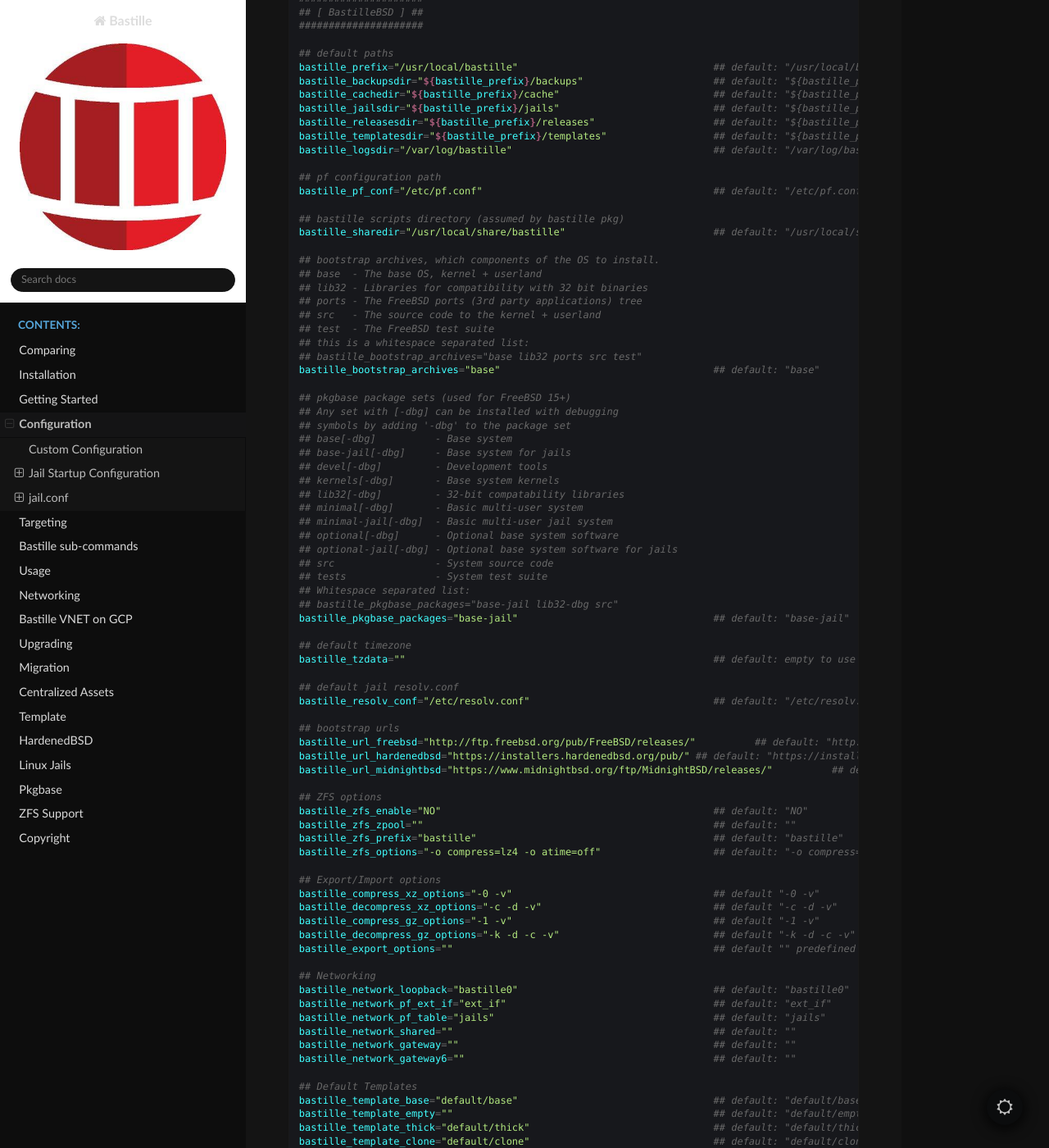
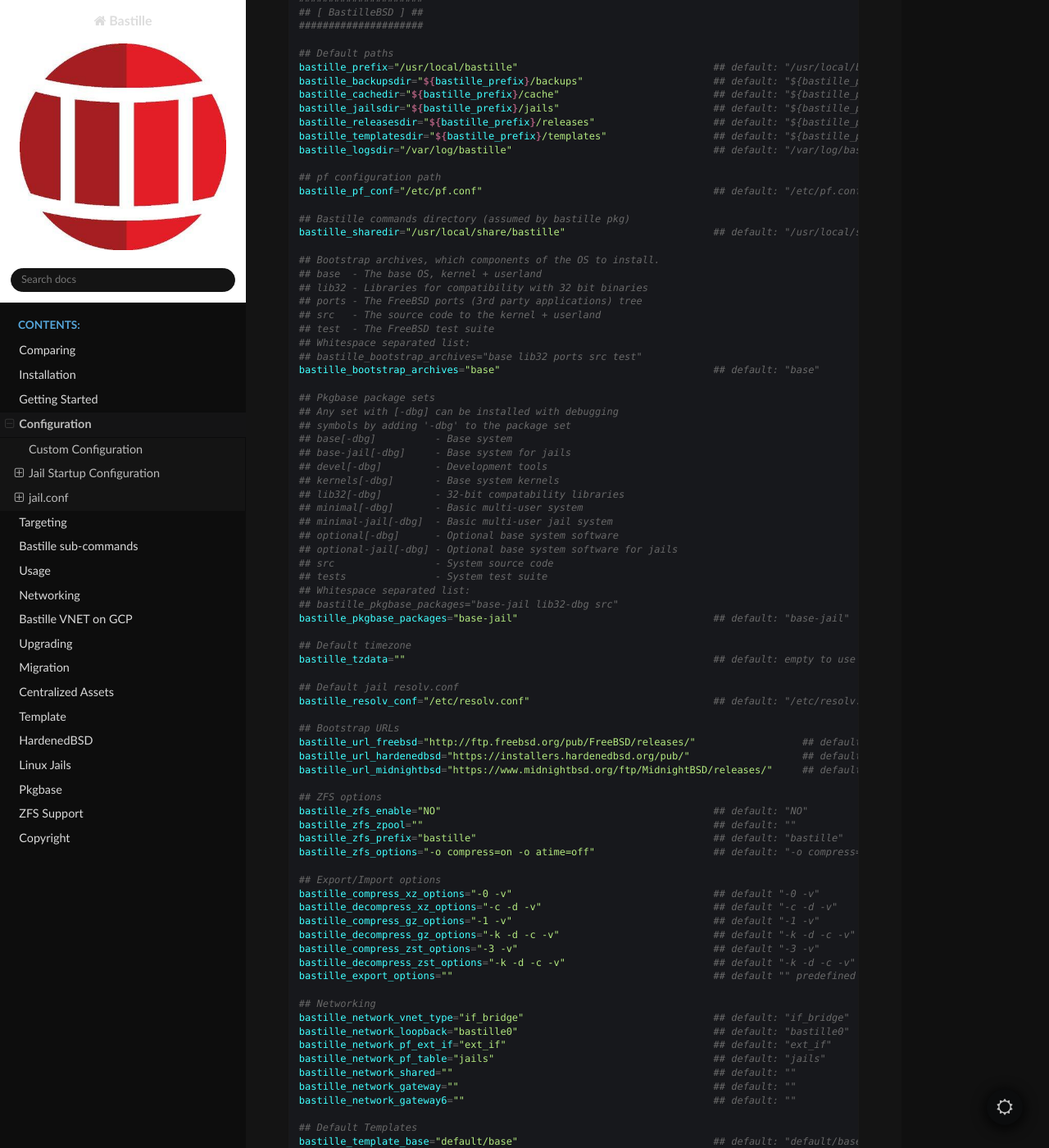
Before and after one commit to BastilleBSD/bastille, a Sphinx documentation site: the page built from docs/chapters/configuration.rst, in a window 1280 px wide and 1400 px high, scrolled down 378 px. Shown: the whole window at 82% size. Built offline with Sphinx 7.4.7 and the Read the Docs theme 3.1.0, drawn with Linux system fonts in a browser that asks for light colours.

```diff
--- a/docs/chapters/configuration.rst
+++ b/docs/chapters/configuration.rst
@@ -17,7 +17,7 @@ This is the default `bastille.conf` file.
   ## [ BastilleBSD ] ##
   #####################
 
-  ## default paths
+  ## Default paths
   bastille_prefix="/usr/local/bastille"                                 ## default: "/usr/local/bastille"
   bastille_backupsdir="${bastille_prefix}/backups"                      ## default: "${bastille_prefix}/backups"
   bastille_cachedir="${bastille_prefix}/cache"                          ## default: "${bastille_prefix}/cache"
@@ -29,20 +29,20 @@ This is the default `bastille.conf` file.
   ## pf configuration path
   bastille_pf_conf="/etc/pf.conf"                                       ## default: "/etc/pf.conf"
 
-  ## bastille scripts directory (assumed by bastille pkg)
+  ## Bastille commands directory (assumed by bastille pkg)
   bastille_sharedir="/usr/local/share/bastille"                         ## default: "/usr/local/share/bastille"
 
-  ## bootstrap archives, which components of the OS to install.
+  ## Bootstrap archives, which components of the OS to install.
   ## base  - The base OS, kernel + userland
   ## lib32 - Libraries for compatibility with 32 bit binaries
   ## ports - The FreeBSD ports (3rd party applications) tree
   ## src   - The source code to the kernel + userland
   ## test  - The FreeBSD test suite
-  ## this is a whitespace separated list:
+  ## Whitespace separated list:
   ## bastille_bootstrap_archives="base lib32 ports src test"
   bastille_bootstrap_archives="base"                                    ## default: "base"
 
-  ## pkgbase package sets (used for FreeBSD 15+)
+  ## Pkgbase package sets
   ## Any set with [-dbg] can be installed with debugging
   ## symbols by adding '-dbg' to the package set
   ## base[-dbg]          - Base system
@@ -60,31 +60,34 @@ This is the default `bastille.conf` file.
   ## bastille_pkgbase_packages="base-jail lib32-dbg src"
   bastille_pkgbase_packages="base-jail"                                 ## default: "base-jail"
 
-  ## default timezone
+  ## Default timezone
   bastille_tzdata=""                                                    ## default: empty to use host's time zone
 
-  ## default jail resolv.conf
+  ## Default jail resolv.conf
   bastille_resolv_conf="/etc/resolv.conf"                               ## default: "/etc/resolv.conf"
 
-  ## bootstrap urls
-  bastille_url_freebsd="http://ftp.freebsd.org/pub/FreeBSD/releases/"          ## default: "http://ftp.freebsd.org/pub/FreeBSD/releases/"
-  bastille_url_hardenedbsd="https://installers.hardenedbsd.org/pub/" ## default: "https://installer.hardenedbsd.org/pub/HardenedBSD/releases/"
-  bastille_url_midnightbsd="https://www.midnightbsd.org/ftp/MidnightBSD/releases/"          ## default: "https://www.midnightbsd.org/pub/MidnightBSD/releases/"
+  ## Bootstrap URLs
+  bastille_url_freebsd="http://ftp.freebsd.org/pub/FreeBSD/releases/"                  ## default: "http://ftp.freebsd.org/pub/FreeBSD/releases/"
+  bastille_url_hardenedbsd="https://installers.hardenedbsd.org/pub/"                   ## default: "https://installer.hardenedbsd.org/pub/HardenedBSD/releases/"
+  bastille_url_midnightbsd="https://www.midnightbsd.org/ftp/MidnightBSD/releases/"     ## default: "https://www.midnightbsd.org/pub/MidnightBSD/releases/"
 
   ## ZFS options
   bastille_zfs_enable="NO"                                              ## default: "NO"
   bastille_zfs_zpool=""                                                 ## default: ""
   bastille_zfs_prefix="bastille"                                        ## default: "bastille"
-  bastille_zfs_options="-o compress=lz4 -o atime=off"                   ## default: "-o compress=lz4 -o atime=off"
+  bastille_zfs_options="-o compress=on -o atime=off"                    ## default: "-o compress=on -o atime=off"
 
   ## Export/Import options
   bastille_compress_xz_options="-0 -v"                                  ## default "-0 -v"
   bastille_decompress_xz_options="-c -d -v"                             ## default "-c -d -v"
   bastille_compress_gz_options="-1 -v"                                  ## default "-1 -v"
   bastille_decompress_gz_options="-k -d -c -v"                          ## default "-k -d -c -v"
-  bastille_export_options=""                                            ## default "" predefined export options, e.g. "--safe --gz"
+  bastille_compress_zst_options="-3 -v"                                 ## default "-3 -v"
+  bastille_decompress_zst_options="-k -d -c -v"                         ## default "-k -d -c -v"
+  bastille_export_options=""                                            ## default "" predefined export options, e.g. "--live --gz"
 
   ## Networking
+  bastille_network_vnet_type="if_bridge"                                ## default: "if_bridge"
   bastille_network_loopback="bastille0"                                 ## default: "bastille0"
   bastille_network_pf_ext_if="ext_if"                                   ## default: "ext_if"
   bastille_network_pf_table="jails"                                     ## default: "jails"
--- a/docs/chapters/installation.rst
+++ b/docs/chapters/installation.rst
@@ -5,7 +5,7 @@ Bastille is available in the official FreeBSD ports tree at
 ``sysutils/bastille``. Binary packages are available in quarterly and latest
 repositories.
 
-Current version is ``1.2.0.251201``.
+Current version is ``1.2.1.251203``.
 
 To install from the FreeBSD package repository:
 
--- a/docs/chapters/usage.rst
+++ b/docs/chapters/usage.rst
@@ -48,7 +48,7 @@ Usage
     update      Update jail base -pX release.
     upgrade     Upgrade jail release to X.Y-RELEASE.
     verify      Compare release against a "known good" index.
-    zfs         Manage (get|set) ZFS attributes on targeted container(s).
+    zfs         Manage (get|set) ZFS attributes on targeted jail(s).
 
   Use "bastille -v|--version" for version information.
   Use "bastille command -h|--help" for more information about a command.
--- a/docs/conf.py
+++ b/docs/conf.py
@@ -5,9 +5,9 @@ copyright = '2018-2025, Christer Edwards'
 author = 'Christer Edwards'
 
 # The short X.Y version
-version = '1.2.0'
+version = '1.2.1'
 # The full version, including alpha/beta/rc tags
-release = '1.2.0.251201'
+release = '1.2.1.251203'
 
 # -- General configuration ---------------------------------------------------
 
```
Also changed, not shown: README.md (+1 -1 lines), 1 other file.
